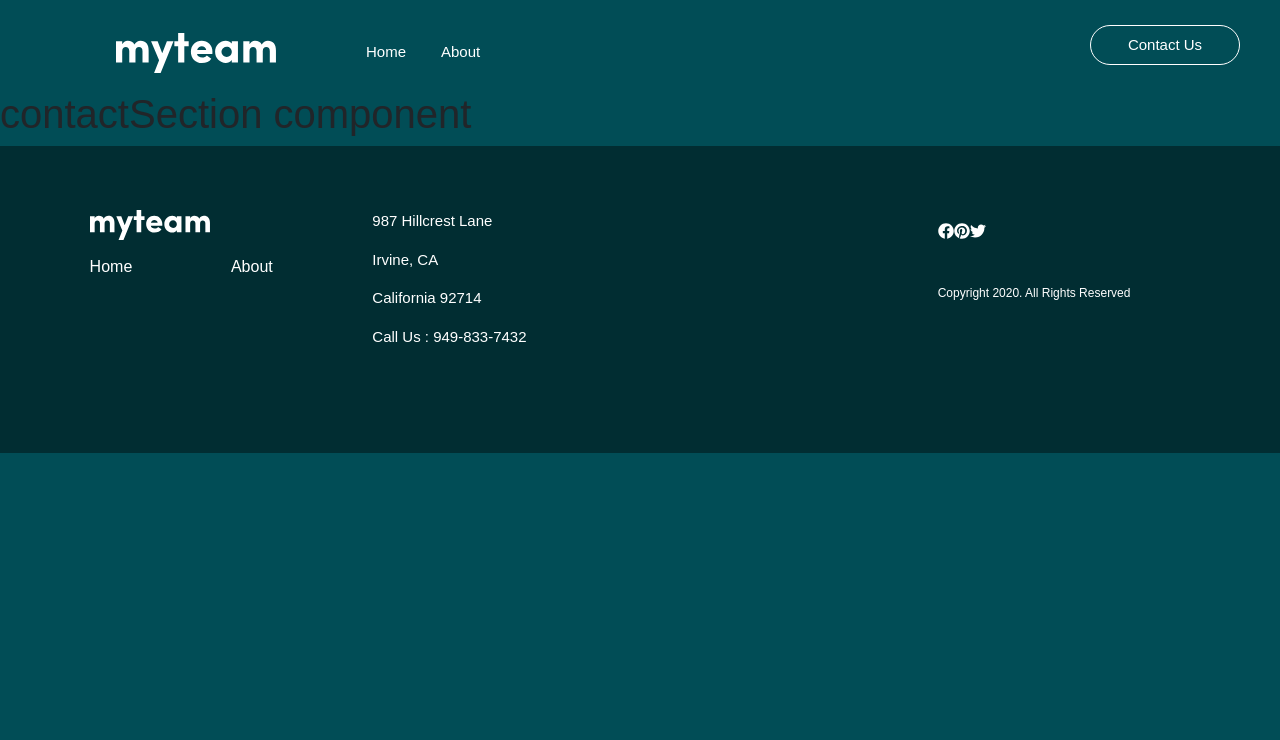
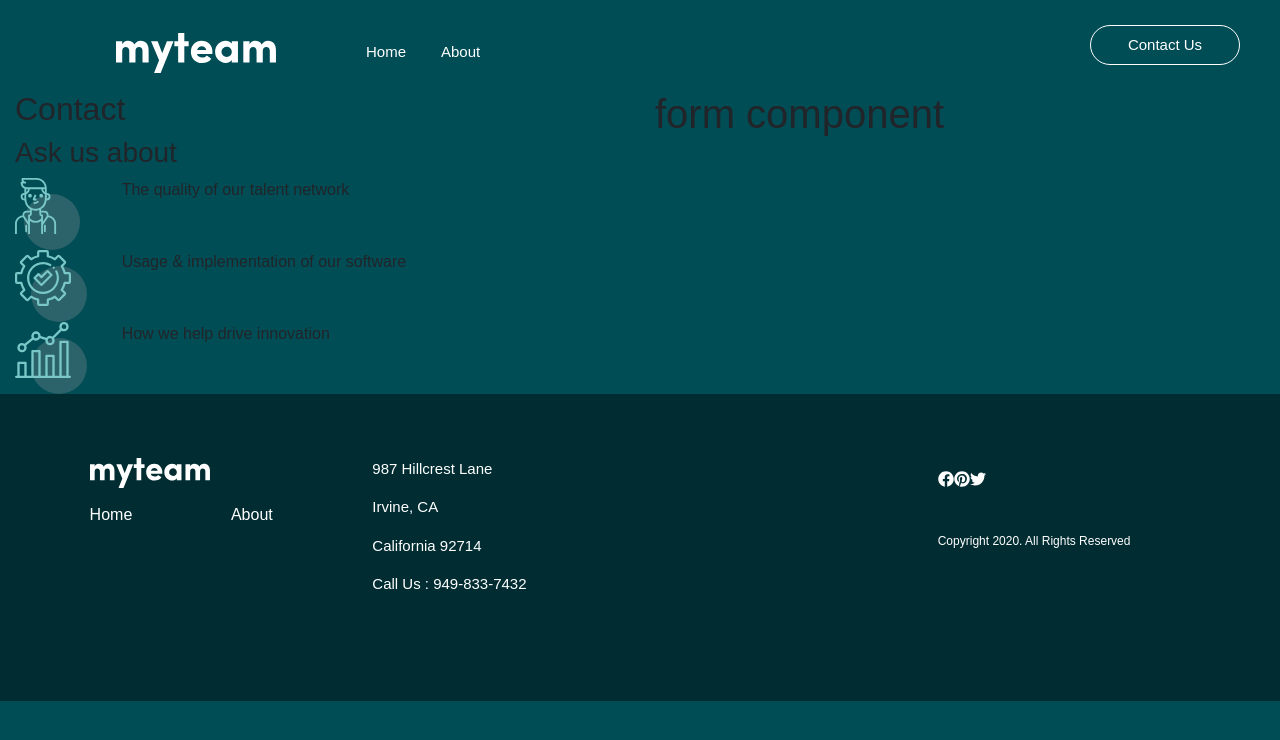
Before and after one commit to clf94-dev/myteam-vue, a Vue app: page /contact in a window 1280 px wide. Shown: the top 740 px of the page. Built offline with nearby package versions, Linux system fonts and the light colour scheme.

Commit message:
added contactSection struct & data component

```diff
--- a/src/components/ContactSection.vue
+++ b/src/components/ContactSection.vue
@@ -1,12 +1,55 @@
 <template>
-<div>
-    <h1>contactSection component</h1>
-</div>
+<b-container fluid class="contact-section">
+    <b-row>
+        <b-col class="askabout-col" xs="12" sm="6" md="6" lg="6">
+            <h2>Contact</h2>
+            <h3>Ask us about</h3>
+            <b-row class="feat-elem" v-for="data of features" v-bind:key="data.text">
+                <b-col class="img-col" xs="2" sm="2" md="2" lg="2">
+                    <img :src="data.src" :alt="data.imgAlt">
+                </b-col>
+                <b-col class="text-col" xs="10" sm="10" md="10" lg="10">
+
+                    <p>{{data.text}}</p>
+                </b-col>
+            </b-row>
+
+        </b-col>
+        <b-col class="form-col" xs="12" sm="6" md="6" lg="6">
+            <Form></Form>
+        </b-col>
+
+    </b-row>
+</b-container>
 </template>
 
 <script>
+import Form from './Form.vue'
 export default {
-    name: 'ContactSection'
+    name: 'ContactSection',
+    components: {
+        Form
+    },
+    data() {
+        return {
+            features: [{
+                    src: require('@/assets/images/icon-person.svg'),
+                    imgAlt: 'Experienced Individuals',
+                    text: 'The quality of our talent network'
+                },
+                {
+                    src: require('@/assets/images/icon-cog.svg'),
+                    imgAlt: 'Easy to Implement',
+                    text: 'Usage & implementation of our software'
+                }, {
+                    src: require('@/assets/images/icon-chart.svg'),
+                    imgAlt: 'Enhanced Productivity',
+                    text: 'How we help drive innovation'
+                }
+
+            ]
+        }
+    }
 }
 </script>
 
```
